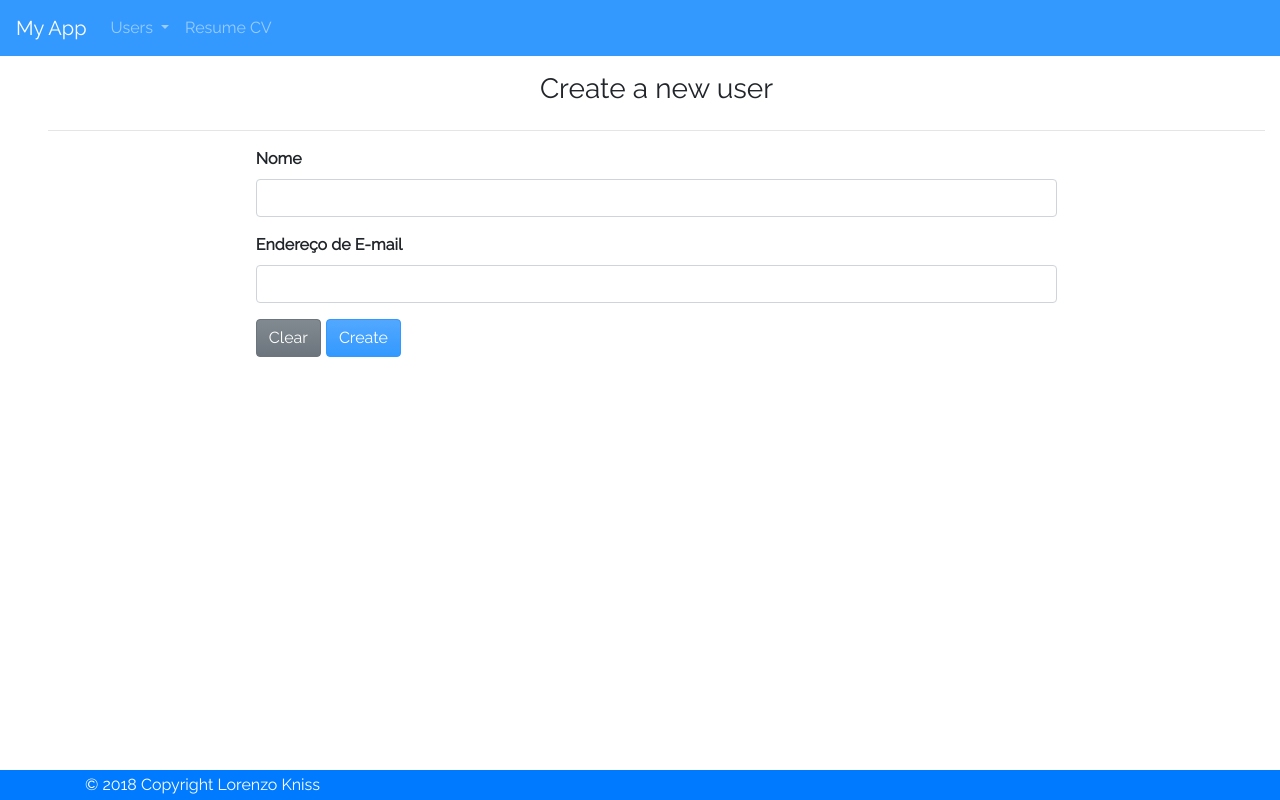
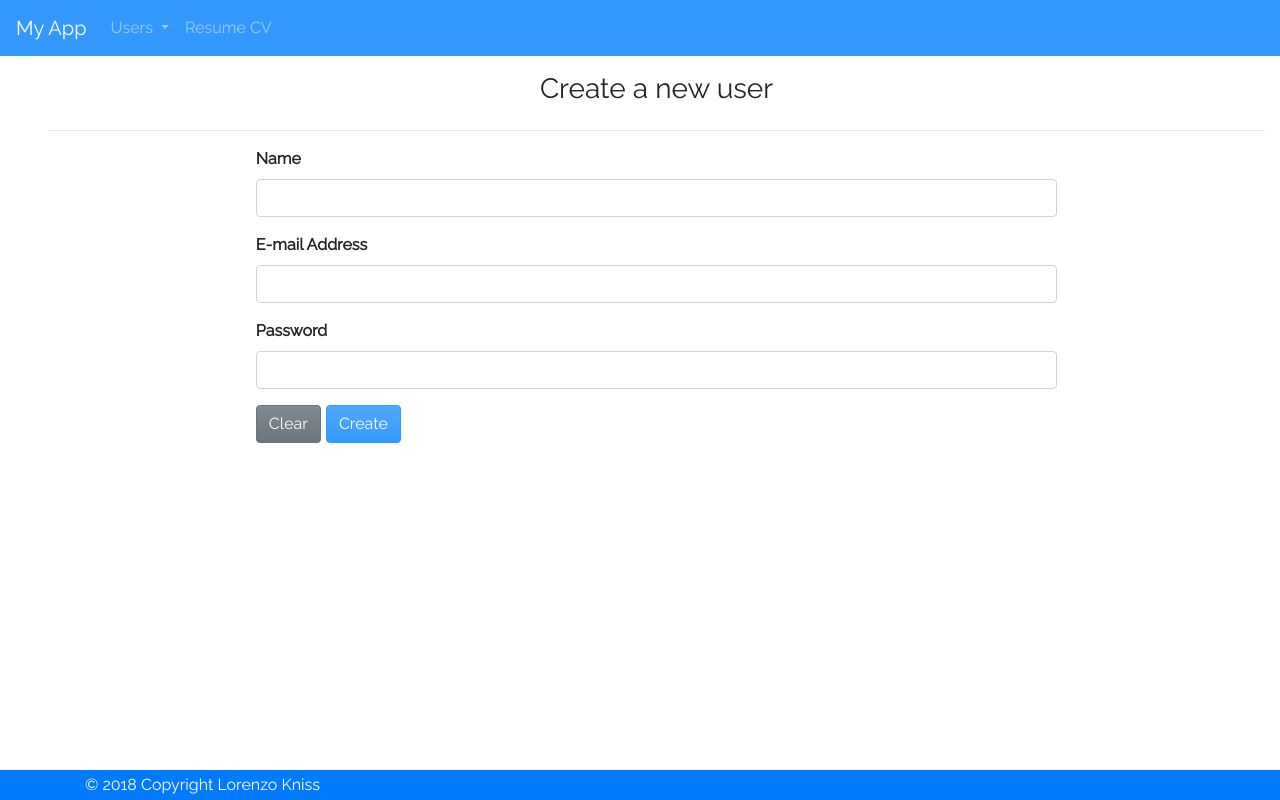
Before and after one commit to lorenzofk/app-vue, a Vue app: page /users/create in a window 1280 px wide. Built offline with nearby package versions, Linux system fonts and the light colour scheme; the HTML template or start-up script is replaced by a standard one.

Commit message:
Creating components for buttons and input component for password

```diff
--- a/src/components/UsersForm.vue
+++ b/src/components/UsersForm.vue
@@ -7,21 +7,30 @@
         <div class="row justify-content-center align-items-center h-100">
             <div class="col col-sm-12 col-md-12 col-lg-8 col-xl-8">
                 <form>
+
                     <input-string
                         :label="labels.name"
                         :minLength="3"
-                        v-on:error="updateErrors('name', $event)"
+                        @error="updateErrors('name', $event)"
                         v-model="user.name">
                     </input-string>
 
                     <input-email
                         :label="labels.email"
-                        v-on:error="updateErrors('email', $event)"
+                        @error="updateErrors('email', $event)"
                         v-model="user.email">
                     </input-email>
 
-                    <button type="button" class="btn btn-space btn-secondary">Clear</button>
-                    <button type="button" class="btn btn-space btn-primary">Create</button>
+                    <input-password
+                        :label="labels.password"
+                        :required="true"
+                        @error="updateErrors('password', $event)"
+                        v-model="user.password">
+                    </input-password>
+
+                    <clear-button @click="clear()" :label="labels.clearButton"></clear-button>
+                    <save-button @click="create()" :label="labels.saveButton"></save-button>
+
                 </form>
             </div>
         </div>
@@ -32,30 +41,55 @@
 
 import InputEmail from "@/components/forms/InputEmail.vue";
 import InputString from "@/components/forms/InputString.vue";
+import InputPassword from "@/components/forms/InputPassword.vue";
+import ClearButton from "@/components/forms/ClearButton.vue";
+import SaveButton from "@/components/forms/SaveButton.vue";
 
 export default {
   name: "UsersForm",
   components: {
     InputEmail,
-    InputString
+    InputString,
+    InputPassword,
+    ClearButton,
+    SaveButton
   },
   data() {
       return {
           labels: {
-              name: 'Nome',
-              email: 'Endereço de E-mail'
+              name: 'Name',
+              email: 'E-mail Address',
+              password: 'Password',
+              saveButton: 'Create',
+              clearButton: 'Clear',
           },
           errors: {
-              name: false,
-              email: false,
+              email: true,
+              name: true,
+              password: true,
           },
           user: {
               email: null,
               name: null,
+              password: null
           }
       }
   },
   methods: {
+        clear: function () {
+            for (let field in this.user) {
+                this.user[field] = null;
+                this.errors[field] = true;
+            }
+        },
+        create: function () {
+            // Create POST to endpoint
+
+            // Redirect if the response is ok
+            this.$router.push({
+                name:'users-list'
+            });
+        },
         updateErrors: function (key, value) {
             this.errors[key] = value;
 
@@ -65,9 +99,3 @@ export default {
 }
 
 </script>
-
-<style scoped>
-    .btn-space {
-        margin-right: 5px;
-    }
-</style>
--- /dev/null
+++ b/src/components/forms/ClearButton.vue
@@ -0,0 +1,18 @@
+<template>
+    <button @click="$emit('click')" type="button" class="btn btn-space btn-secondary">{{ label }}</button>
+</template>
+
+<script>
+
+export default {
+    name: "ClearButton",
+    props: ['label']
+};
+
+</script>
+
+<style scoped>
+    .btn-space {
+        margin-right: 5px;
+    }
+</style>
--- /dev/null
+++ b/src/components/forms/InputPassword.vue
@@ -0,0 +1,62 @@
+<template>
+    <div class="form-group">
+        <label v-if="label.length"> <strong> {{label}} </strong> </label>
+        <input type="password"
+               class="form-control" :class="error ? 'error' : ''"
+               :required="required"
+               :maxlength="maxLength"
+               v-model="model">
+    </div>
+</template>
+
+<script>
+
+export default {
+    name: "InputPassword",
+    data() {
+        return {
+            error: false
+        }
+    },
+    props: {
+        required: {
+            type: Boolean,
+            required: false,
+        },
+        label: {
+            type: String,
+            required: false,
+        },
+        value: {
+            type: String,
+            required: false,
+        },
+        minLength: {
+            type: Number,
+            required: false,
+            default: 4,
+        },
+        maxLength: {
+            type: Number,
+            required: false,
+            default: 255,
+        }
+    },
+    computed: {
+        model: {
+            get: function() {
+                return this.value;
+            },
+            set: function(newValue) {
+                let hasError = newValue.length < this.minLength;
+
+                this.error = hasError;
+
+                this.$emit('input', newValue);
+                this.$emit('error', this.error);
+            }
+        },
+    }
+};
+
+</script>
--- /dev/null
+++ b/src/components/forms/SaveButton.vue
@@ -0,0 +1,18 @@
+<template>
+    <button @click="$emit('click')" type="button" class="btn btn-space btn-primary">{{ label }}</button>
+</template>
+
+<script>
+
+export default {
+    name: "SaveButton",
+    props: ['label']
+};
+
+</script>
+
+<style scoped>
+    .btn-space {
+        margin-right: 5px;
+    }
+</style>
```
